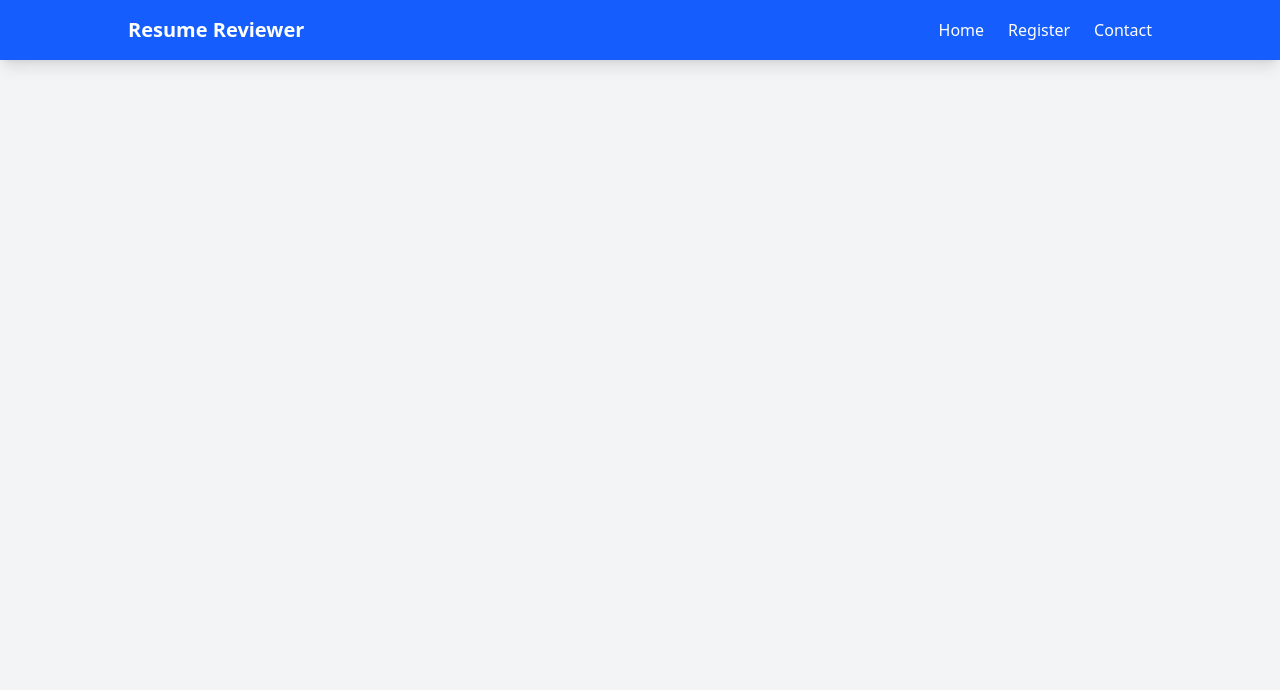
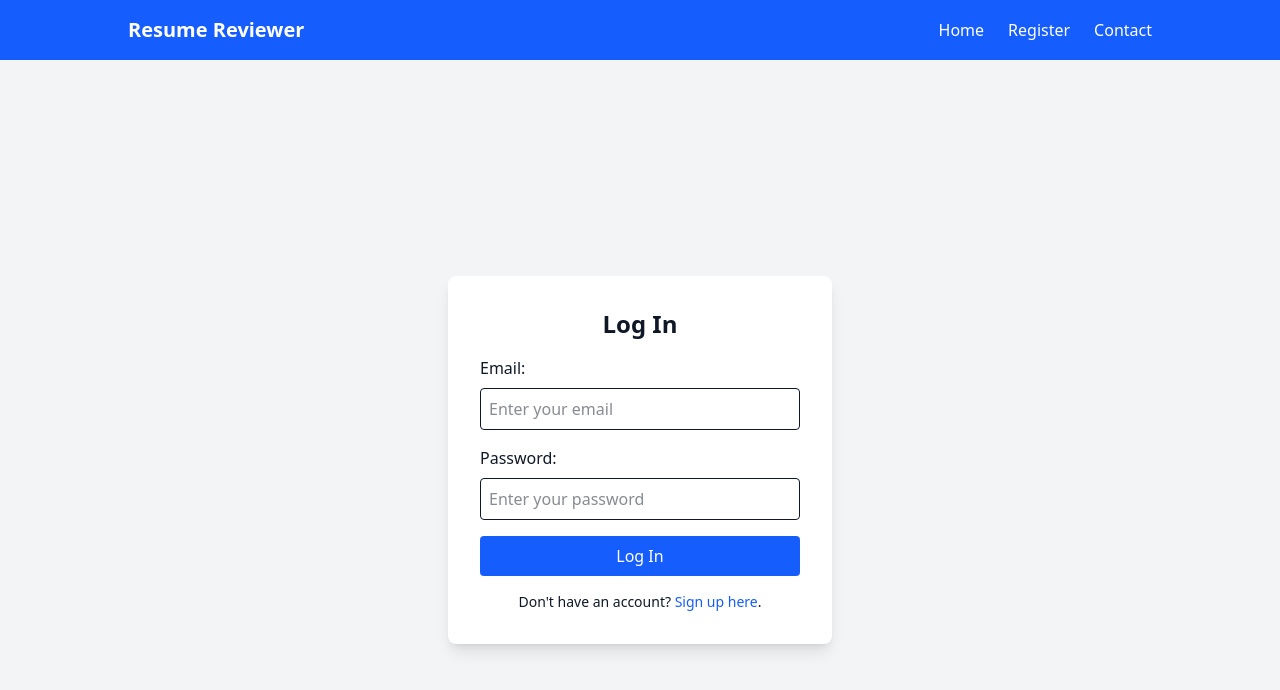
Before and after one commit to johannzhang168/BetterResumeReviewer, a React (Vite) app in the folder frontend/: page /login in a window 1280 px wide. Shown: the top 690 px of the page. Built offline with nearby package versions, Linux system fonts and the light colour scheme.

Commit message:
feat: created difference between signup and login pages

```diff
--- a/frontend/src/App.tsx
+++ b/frontend/src/App.tsx
@@ -1,4 +1,5 @@
 import { BrowserRouter as Router, Routes, Route, Link } from "react-router-dom";
+import Login from "./components/Login";
 import Signup from "./components/Signup";
 
 const App: React.FC = () => {
@@ -12,7 +13,7 @@ const App: React.FC = () => {
             <h1 className="text-xl font-bold">Resume Reviewer</h1>
             <ul className="flex space-x-6">
               <li><Link to="/" className="hover:underline">Home</Link></li>
-              <li><Link to="/signup" className="hover:underline">Register</Link></li>
+              <li><Link to="/login" className="hover:underline">Register</Link></li>
               <li><Link to="#" className="hover:underline">Contact</Link></li>
             </ul>
           </div>
@@ -21,6 +22,7 @@ const App: React.FC = () => {
         {/* ✅ NEW: Add Routes for different pages */}
         <Routes>
           <Route path="/" element={<Home />} />
+          <Route path="/login" element={<Login />} />
           <Route path="/signup" element={<Signup />} />
         </Routes>
       </div>
@@ -36,7 +38,7 @@ const Home: React.FC = () => {
         <h2 className="text-4xl font-extrabold">Get Your Resume Reviewed by Experts</h2>
         <p className="mt-4 text-lg text-gray-600">Increase your chances of landing your dream job!</p>
 
-        <Link to="/signup">
+        <Link to="/login">
           <button className="mt-6 px-6 py-2 bg-blue-600 text-white rounded-lg hover:bg-blue-700">
             Start Here
           </button>
--- /dev/null
+++ b/frontend/src/components/Login.tsx
@@ -0,0 +1,27 @@
+import { Link } from "react-router-dom";
+
+const Login: React.FC = () => {
+  return (
+    <div className="min-h-screen flex items-center justify-center bg-gray-100">
+      <div className="bg-white p-8 shadow-lg rounded-lg w-96">
+        <h2 className="text-2xl font-bold text-center mb-4">Log In</h2>
+        <form>
+          <label className="block mb-2">Email:</label>
+          <input type="email" className="w-full p-2 border rounded mb-4" placeholder="Enter your email" />
+
+          <label className="block mb-2">Password:</label>
+          <input type="password" className="w-full p-2 border rounded mb-4" placeholder="Enter your password" />
+
+          <button className="w-full p-2 bg-blue-600 text-white rounded hover:bg-blue-700">
+            Log In
+          </button>
+        </form>
+        <p className="text-center text-sm mt-4">
+          Don't have an account? <Link to="/signup" className="text-blue-600 hover:underline">Sign up here</Link>.
+        </p>
+      </div>
+    </div>
+  );
+};
+
+export default Login;
--- a/frontend/src/components/Signup.tsx
+++ b/frontend/src/components/Signup.tsx
@@ -1,19 +1,30 @@
+import { Link } from "react-router-dom";
+
 const Signup: React.FC = () => {
   return (
     <div className="min-h-screen flex items-center justify-center bg-gray-100">
       <div className="bg-white p-8 shadow-lg rounded-lg w-96">
-              <h2 className="text-2xl font-bold text-center mb-4">Sign Up or Log In</h2>
+        <h2 className="text-2xl font-bold text-center mb-4">Create an Account</h2>
         <form>
+          <label className="block mb-2">First Name:</label>
+          <input type="text" className="w-full p-2 border rounded mb-4" placeholder="Enter your first name" />
+
+          <label className="block mb-2">Last Name:</label>
+          <input type="text" className="w-full p-2 border rounded mb-4" placeholder="Enter your last name" />
+
           <label className="block mb-2">Email:</label>
           <input type="email" className="w-full p-2 border rounded mb-4" placeholder="Enter your email" />
 
           <label className="block mb-2">Password:</label>
-                <input type="password" className="w-full p-2 border rounded mb-4" placeholder="Enter your password" />
+          <input type="password" className="w-full p-2 border rounded mb-4" placeholder="Create a password" />
 
           <button className="w-full p-2 bg-blue-600 text-white rounded hover:bg-blue-700">
-                  Submit
+            Sign Up
           </button>
         </form>
+        <p className="text-center text-sm mt-4">
+          Already have an account? <Link to="/login" className="text-blue-600 hover:underline">Log in here</Link>.
+        </p>
       </div>
     </div>
   );
```
Lines whose indentation alone changed are shown as unchanged.
